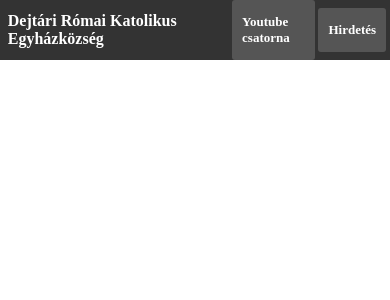
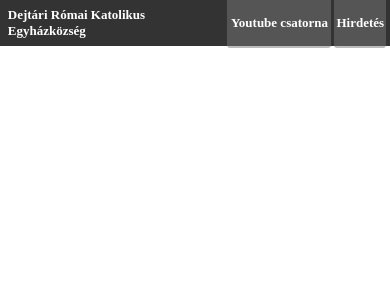
Before and after one commit to dejtariegyhazkozseghonlapja/honlap, a React (Create React App) app: page /honlap/header in a window 390 px wide. Shown: the top 300 px of the page. Built offline with nearby package versions, Linux system fonts and the light colour scheme.

Commit message:
mobile view header

```diff
--- a/src/components/header/Header.css
+++ b/src/components/header/Header.css
@@ -2,7 +2,6 @@
   display: flex;
   justify-content: space-between;
   width: 100%;
-  height: 7vh;
   margin: 0px;
   padding: 0px 0% 0px 0%;
   font-family: 'Cormorant', serif;
@@ -36,7 +35,7 @@
     height: auto;
   }
   .headerTitle {
-    font-size: medium;
+    font-size: small;
   }
   .buttonsWrapper p{
     font-size: small;
--- a/src/components/header/HeaderButton.css
+++ b/src/components/header/HeaderButton.css
@@ -23,7 +23,8 @@
 
 @media screen and (max-width: 900px){
   .headerButtonWrapper{
-    min-width: 40px;
+    height: 100%;
+    padding: 2px;
   }
 
 }
--- a/src/components/header/HeaderButton.js
+++ b/src/components/header/HeaderButton.js
@@ -9,11 +9,9 @@ function HeaderButton(props) {
     window.location.href = url;
   }
   return (
-    <div>
       <div className='headerButtonWrapper'>
         <p onClick={handleClick}>{text}</p>
       </div>
-    </div>
   )
 }
 
--- a/src/components/header/HeaderInnerLink.css
+++ b/src/components/header/HeaderInnerLink.css
@@ -23,7 +23,9 @@
 
 @media screen and (max-width: 900px){
   .LinkWrapper{
-    min-width: 40px;
+    height: 100%;
+    padding: 2px;
+    min-width: 0px;
   }
 
 }
--- a/src/components/header/HeaderInnerLink.js
+++ b/src/components/header/HeaderInnerLink.js
@@ -11,11 +11,9 @@ function HeaderInnerLink(props) {
   }
 
   return (
-    <div>
-      <Link to={handleClick} className='LinkWrapper'>
-        <p>{text}</p>
-      </Link>
-    </div>
+    <Link to={handleClick} className='LinkWrapper'>
+      <p>{text}</p>
+    </Link>
   )
 }
 
```
